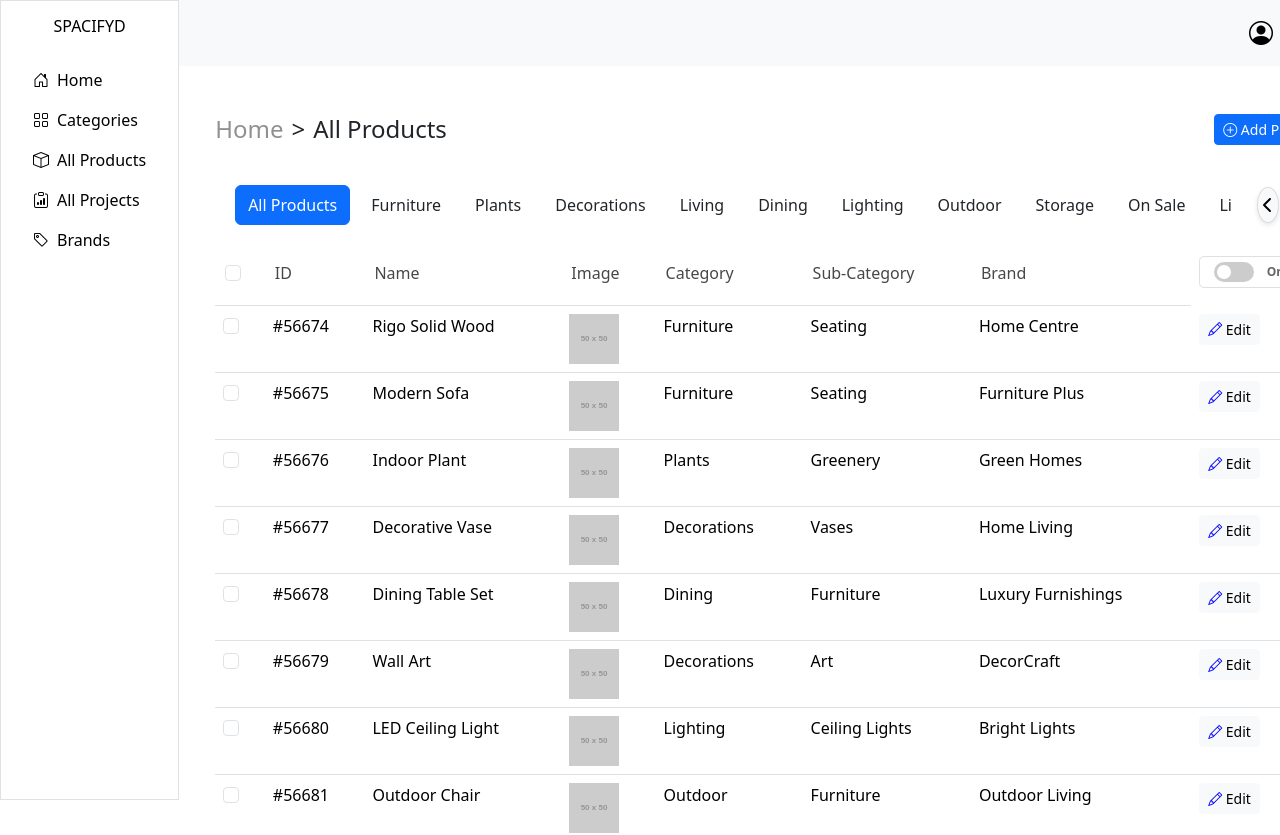
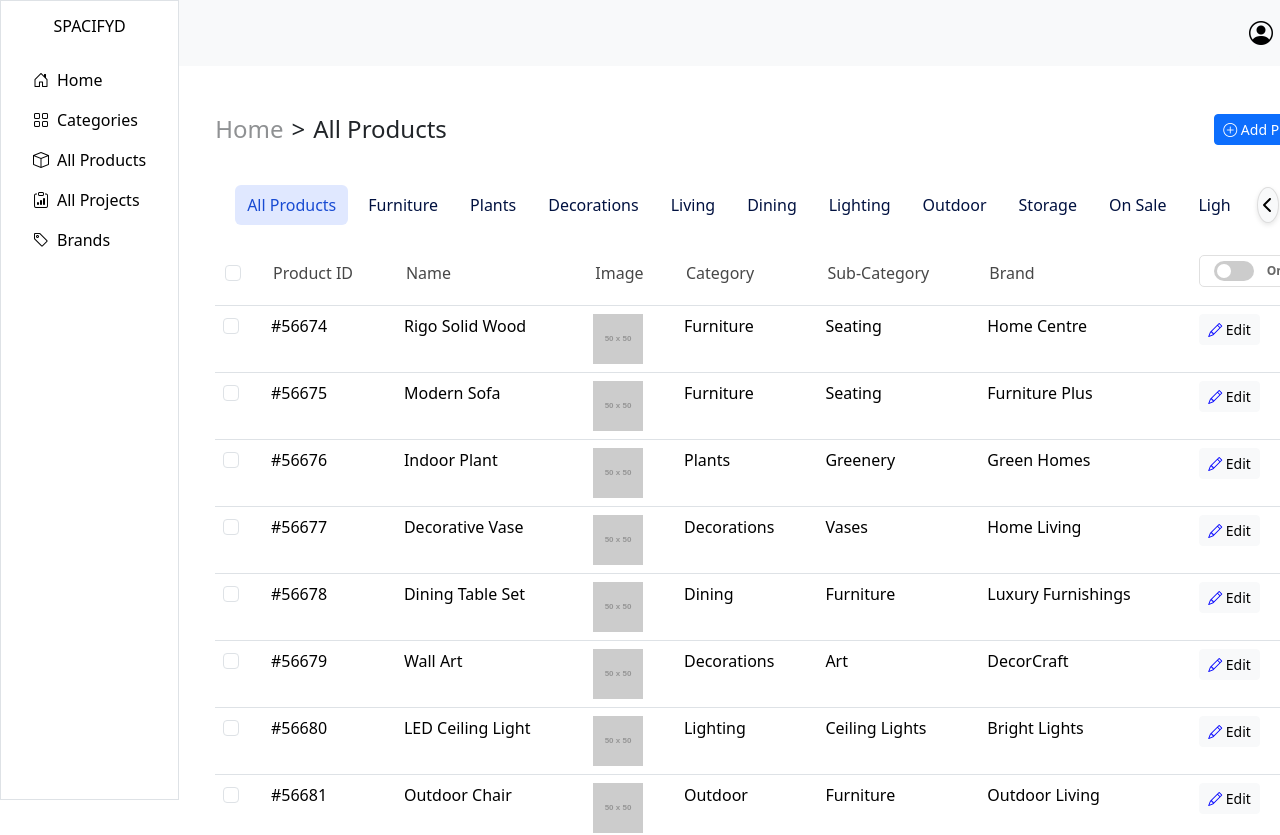
Before and after one commit to shirdivinayak/SPACEFYD_Frontend, a React (Create React App) app: page /products in a window 1280 px wide. Shown: the top 835 px of the page. Built offline with nearby package versions, Linux system fonts and the light colour scheme.

Commit message:
styling fixed

```diff
--- a/src/Components/Pages/Products/Products.jsx
+++ b/src/Components/Pages/Products/Products.jsx
@@ -228,9 +228,17 @@ const ProductTable = () => {
             variant={selectedCategory === category ? "primary" : "btn-light"}
             className="mx-1"
             onClick={() => handleCategorySelect(category)}
+            style={{
+              backgroundColor: selectedCategory === category ? "#E0E8FF" : "white", // Custom background color
+              color: selectedCategory === category ? "#184BD3" : "#011140", // Custom text color
+              border: "none" // Removes border
+
+
+            }}
           >
             {category}
           </Button>
+
           ))}
         </div>
         <Button
@@ -286,7 +294,7 @@ const ProductTable = () => {
                 color: "#474747",
               }}
             >
-              ID
+              Product ID
             </th>
             <th
               style={{
@@ -342,7 +350,7 @@ const ProductTable = () => {
             >
               Brand
             </th>
-            <th style={{ border: "none", width: "140px" }}>
+            <th style={{ border: "none", width: "140px" ,  borderBottom: true,}}>
               <div
                 className="global-toggle d-flex align-items-center"
                 style={{ width: "100%" }}
```
Lines whose indentation alone changed are shown as unchanged.
